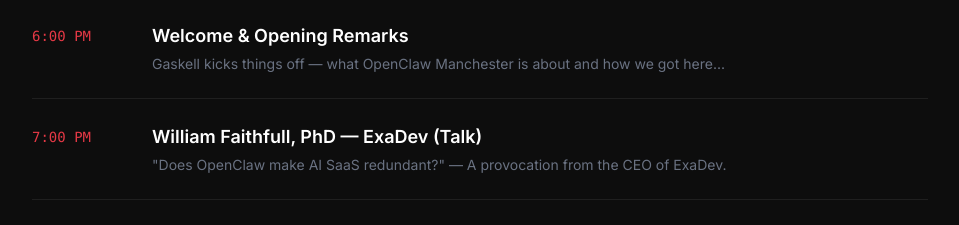
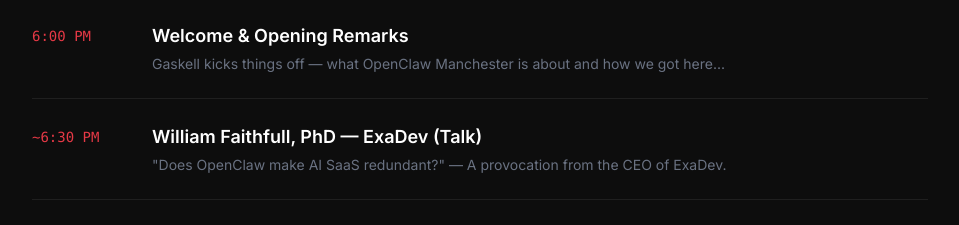
Before and after one commit to dcccrypto/manchester-meetup, a Next.js app: page / in a window 1280 px wide. Shown: the part 1500-1725 px from the top of the page, without its empty margins (160-1119 px from the left). Built offline with nearby package versions, Linux system fonts and the light colour scheme.

Commit message:
agenda: William Faithfull talk time to ~6:30 PM

```diff
--- a/components/Agenda.tsx
+++ b/components/Agenda.tsx
@@ -1,7 +1,7 @@
 const items = [
   { time: "5:00 PM", title: "Doors Open & Networking", desc: "Arrive, grab a drink, connect with Manchester's AI community.", icon: "🦞" },
   { time: "6:00 PM", title: "Welcome & Opening Remarks", desc: "Gaskell kicks things off — what OpenClaw Manchester is about and how we got here...", icon: "🎙️" },
-  { time: "7:00 PM", title: "William Faithfull, PhD — ExaDev (Talk)", desc: "\"Does OpenClaw make AI SaaS redundant?\" — A provocation from the CEO of ExaDev.", icon: "🤔" },
+  { time: "~6:30 PM", title: "William Faithfull, PhD — ExaDev (Talk)", desc: "\"Does OpenClaw make AI SaaS redundant?\" — A provocation from the CEO of ExaDev.", icon: "🤔" },
   { time: "7:30 PM", title: "Halima Yasmin — TigerFlow AI (Keynote)", desc: "\"From GoHighLevel to Proprietary AI: Building TigerFlow AI for UK Real Estate\" — A deep dive into building a bespoke AI platform for the UK property market. 20–25 min keynote.", icon: "🐯" },
   { time: "~7:50 PM", title: "Lewis Crawford (Equal Experts) — Agent-oriented architecture", desc: "Lewis is the founding member of the Office of AI at Equal Experts.", icon: "🏗️" },
   { time: "", title: "Toby Remond — OptiBee (Lightning Talk)", desc: "\"From OpenClaw to AI Operating System: How I Built a 10x Productivity Layer for My Business\" — 5 minutes on building an AI-first consultancy in Manchester.", icon: "🐝" },
```
